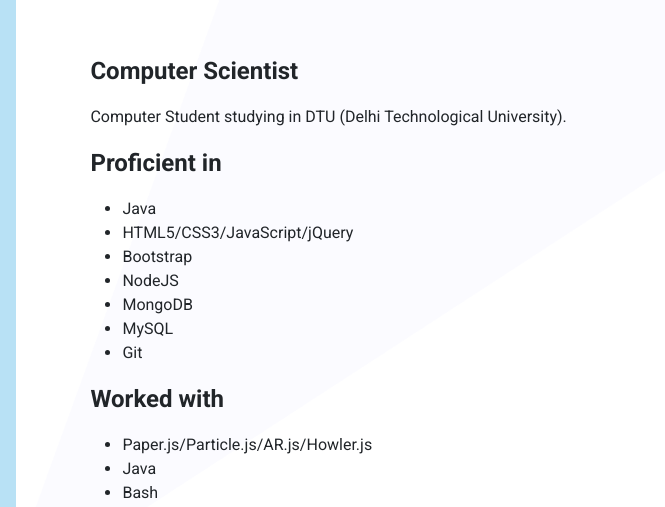
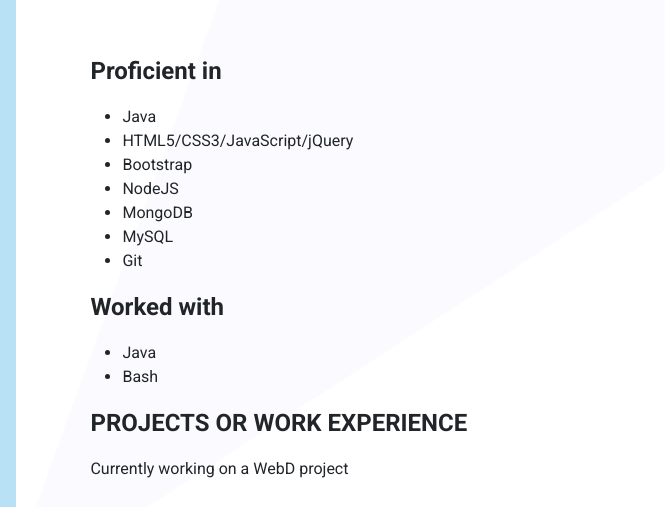
Before and after one commit to Speeroow/Portfolio, a plain HTML site: page skills.html in a window 1280 px wide. Shown: the part 198-705 px from the top of the page, 0-665 px from the left. Drawn offline with nearby package versions, Linux system fonts and the light colour scheme.

Commit message:
Update skills.html

```diff
--- a/skills.html
+++ b/skills.html
@@ -63,8 +63,7 @@
     <div class="container about-container">
         <div class="row">
             <div class="col-lg-6">
-                <p class="skill-title text-monospace">Computer Scientist</p>
-                <p>Computer Student studying in DTU (Delhi Technological University).</p>
+
                 <p class="skill-title text-monospace">Proficient in</p>
                 <ul>
                     <li>Java</li>
@@ -77,7 +76,7 @@
                 </ul>
                 <p class="skill-title text-monospace">Worked with</p>
                 <ul>
-                    <li>Paper.js/Particle.js/AR.js/Howler.js</li>
+
                     <li>Java</li>
                     <li>Bash</li>
                 </ul>
```
